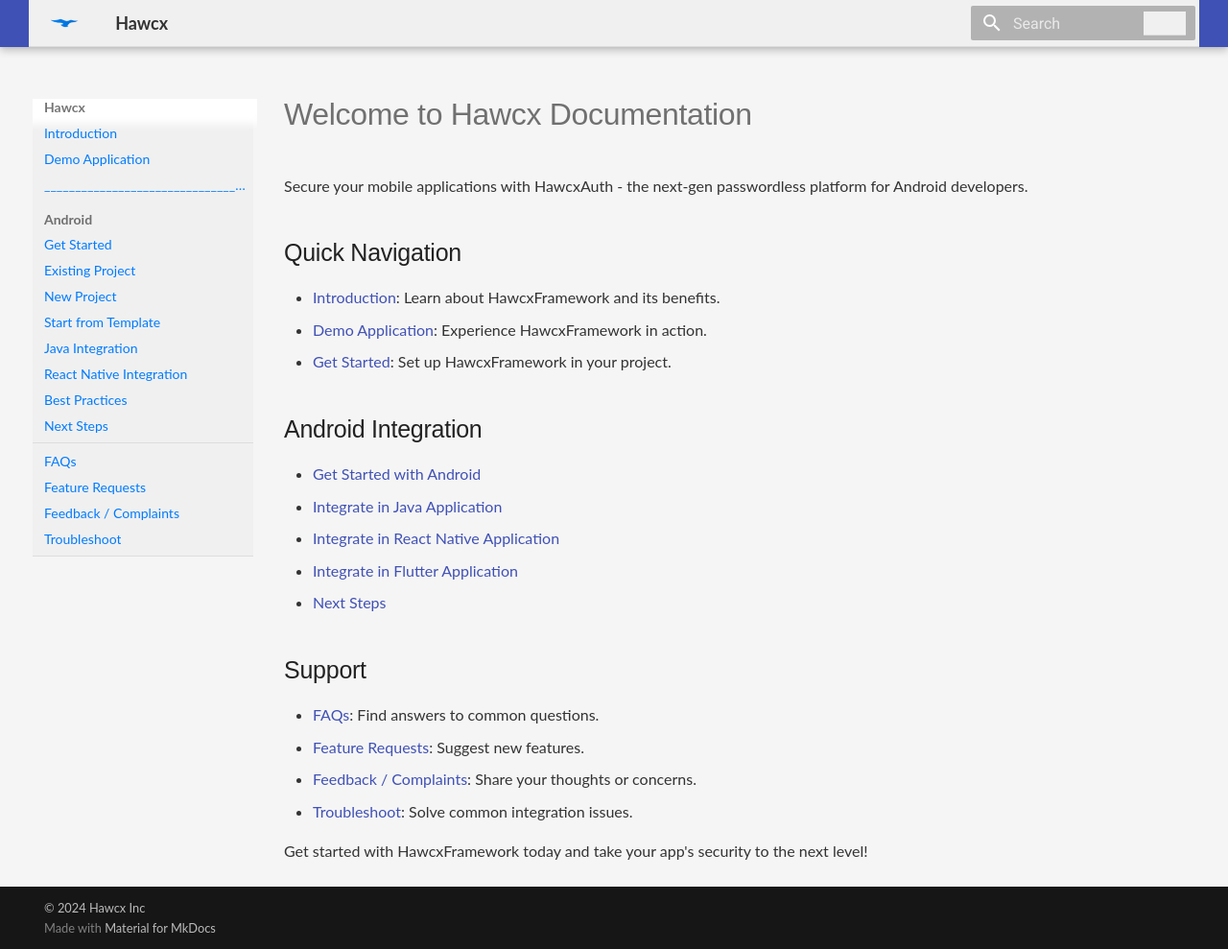
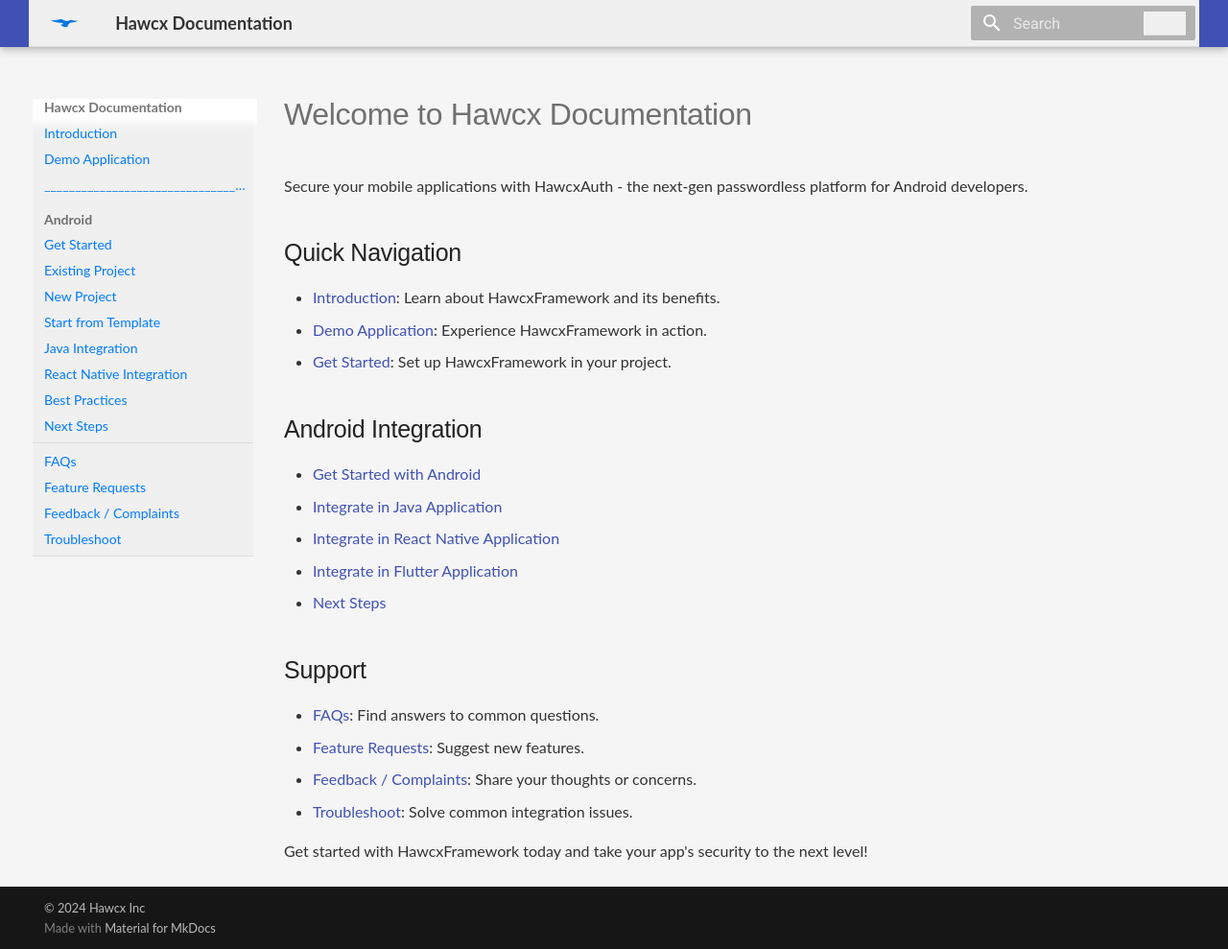
Before and after one commit to hawcx/sdk_docs, an MkDocs documentation site: the page built from docs/index.md, in a window 1280 px wide and 989 px high. Shown: the whole window at 96% size. Built offline with MkDocs 1.6.1 and Material for MkDocs 9.7.7, drawn with Linux system fonts in a browser that asks for light colours.

Commit message:
Update mkdocs.yml

```diff
--- a/mkdocs.yml
+++ b/mkdocs.yml
@@ -1,4 +1,4 @@
-site_name: Hawcx
+site_name: Hawcx Documentation
 site_url: https://hawcx.github.io/
 
 theme:
@@ -34,7 +34,7 @@ nav:
   # - Home: index.md
   - Introduction: introduction.md
   - Demo Application: demo-application.md
-  - "______________________________________": "_separator.md"
+  - "_________________________________________________": "_separator.md"
   - Android:
     - Get Started: get-started.md
     - Existing Project: android/existing-project.md
```
